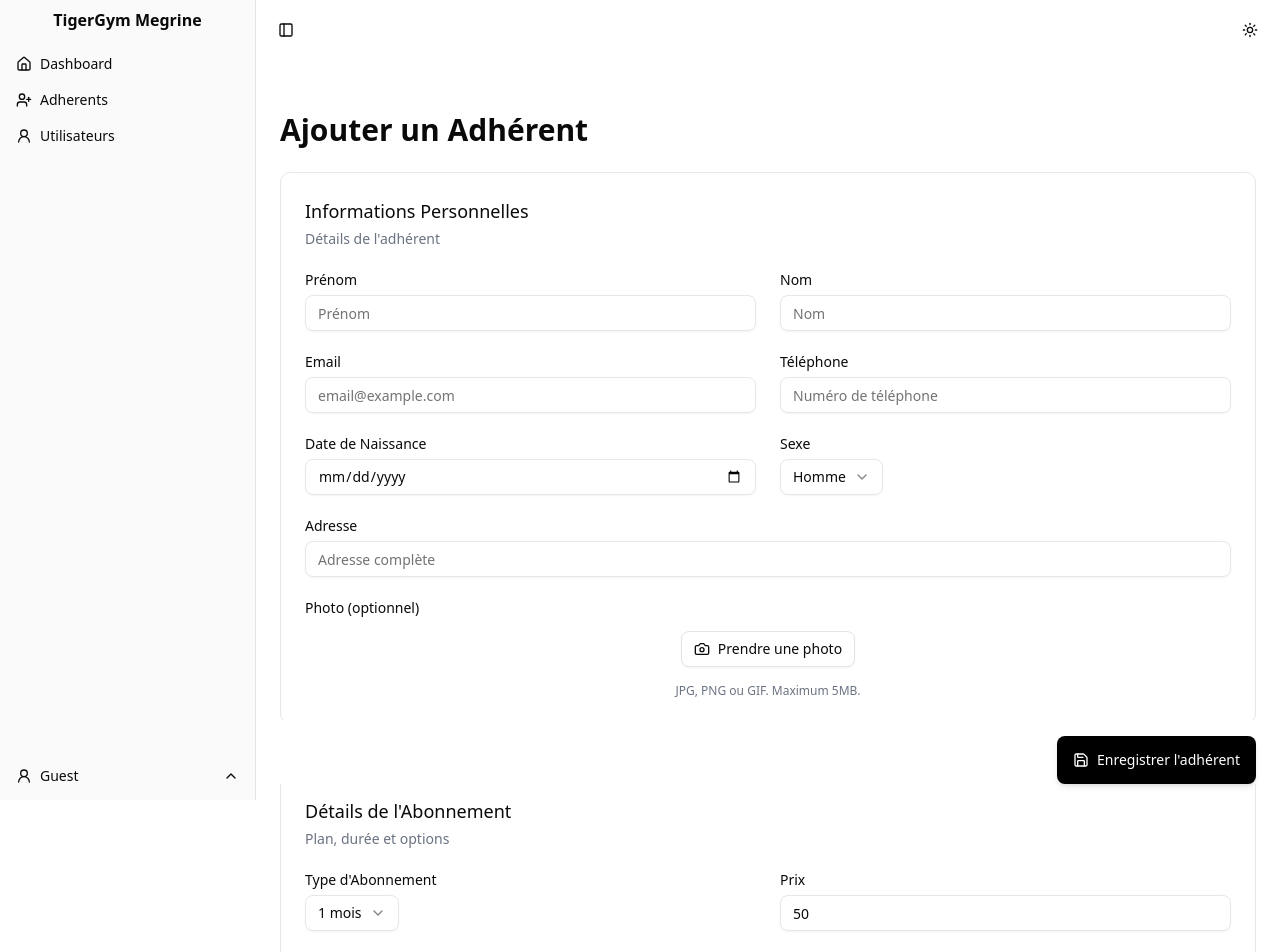
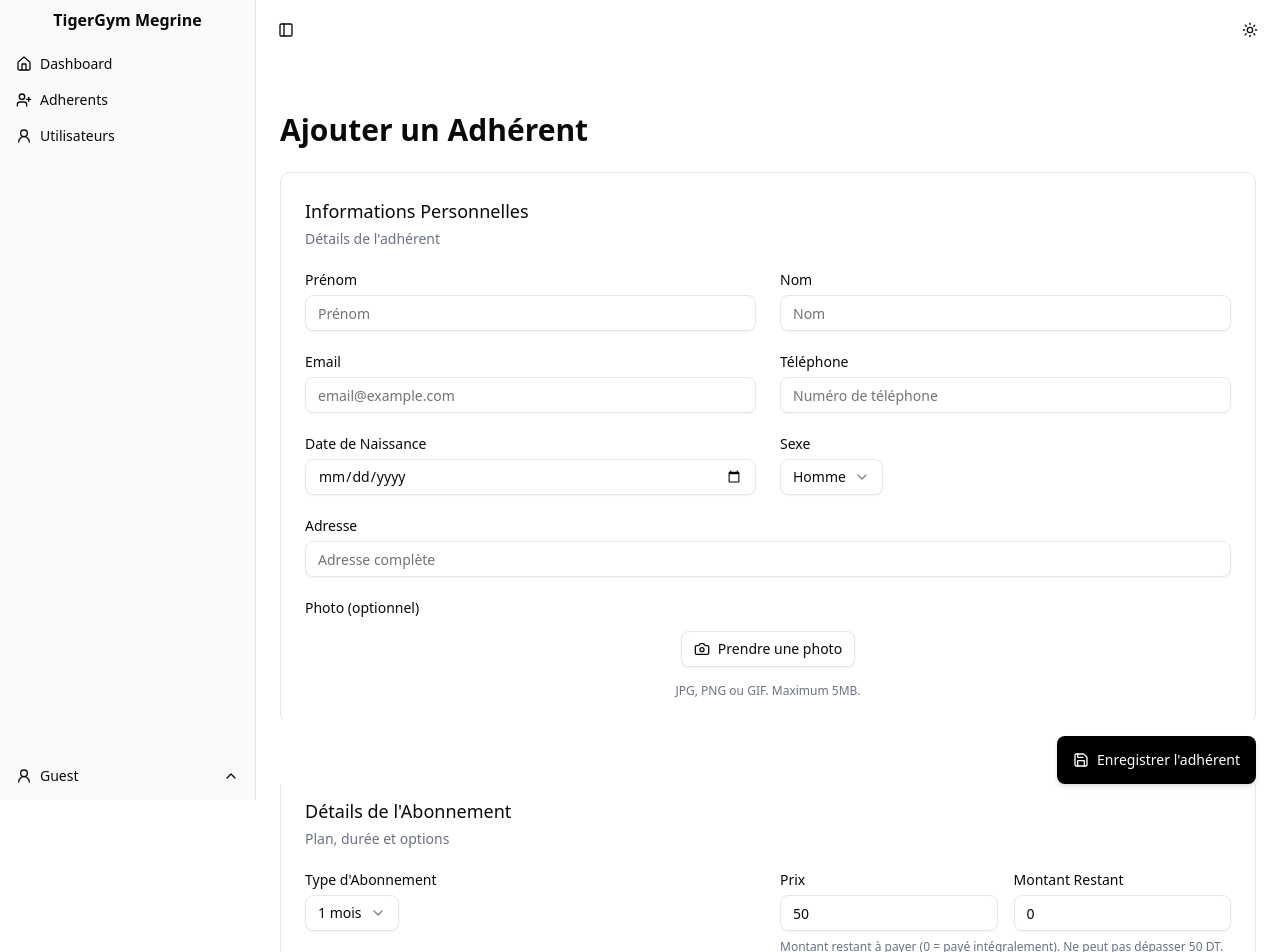
Before and after one commit to ratomidev/tiger-gym-megrine, a Next.js app: page /add-adherent in a window 1280 px wide. Shown: the top 952 px of the page. Built offline with nearby package versions, Linux system fonts and the light colour scheme; no server answers.

Commit message:
refactor: combine price and remaining amount fields into a single column in SubscriptionRegistrationForm

```diff
--- a/components/subscription/subscriptionRegistrationForm.tsx
+++ b/components/subscription/subscriptionRegistrationForm.tsx
@@ -164,8 +164,11 @@ const SubscriptionRegistrationForm = forwardRef<SubscriptionFormRef>(
             )}
           </div>
 
-          {/* Price */}
+          {/* Prix and Montant Restant combined in one column */}
           <div className="space-y-2">
+            <div className="flex gap-4">
+              {/* Prix */}
+              <div className="flex-1 space-y-2">
                 <Label htmlFor="price">Prix</Label>
                 <Input
                   id="price"
@@ -183,8 +186,8 @@ const SubscriptionRegistrationForm = forwardRef<SubscriptionFormRef>(
                 )}
               </div>
 
-          {/* New field: Remaining Amount */}
-          <div className="space-y-2">
+              {/* Montant Restant */}
+              <div className="flex-1 space-y-2">
                 <Label htmlFor="remaining">Montant Restant</Label>
                 <Input
                   id="remaining"
@@ -206,6 +209,8 @@ const SubscriptionRegistrationForm = forwardRef<SubscriptionFormRef>(
                 {errors.remaining && (
                   <p className="text-red-500 text-sm">{errors.remaining.message}</p>
                 )}
+              </div>
+            </div>
             <p className="text-xs text-gray-500">
               Montant restant à payer (0 = payé intégralement). Ne peut pas dépasser {watchedPrice} DT.
             </p>
```
Lines whose indentation alone changed are shown as unchanged.
